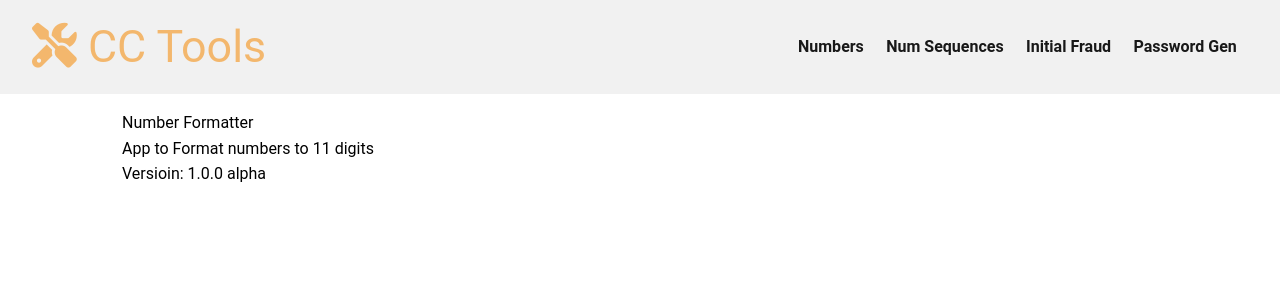
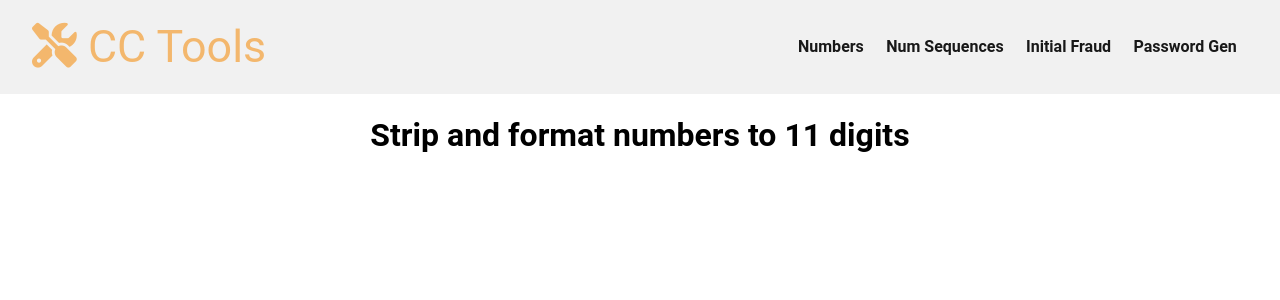
Before and after one commit to MelvinPeepers/tools, a React (Create React App) app in the folder my-app/: page /numbers in a window 1280 px wide. Shown: the top 300 px of the page. Built offline with nearby package versions, Linux system fonts and the light colour scheme.

Commit message:
Added header for numbers page

```diff
--- a/my-app/src/App.css
+++ b/my-app/src/App.css
@@ -175,7 +175,7 @@ Utilities
 
 .container {
   max-width: 1100px;
-  margin: auto;
+  margin: 0 auto;
   overflow: hidden;
   padding: 0 2rem;
 }
@@ -235,3 +235,15 @@ nav h1 {
   color: var(--submit-bg-color);
   font-size: 2.8rem;
 }
+
+/*
+
+numbers page
+
+*/
+
+.header-secondary {
+  text-align: center;
+  font-size: 2rem;
+  font-weight: bold;
+}
--- a/my-app/src/components/pages/numbers/Numbers.js
+++ b/my-app/src/components/pages/numbers/Numbers.js
@@ -2,9 +2,10 @@ import React, { Fragment } from 'react';
 const Numbers = () => {
   return (
     <Fragment>
-      <h1>Number Formatter</h1>
-      <p>App to Format numbers to 11 digits</p>
-      <p>Versioin: 1.0.0 alpha</p>
+      <div class="container header-secondary">
+        <h2>Strip and format numbers to 11 digits</h2>
+      </div>
+
     </Fragment>
   )
 }
```
